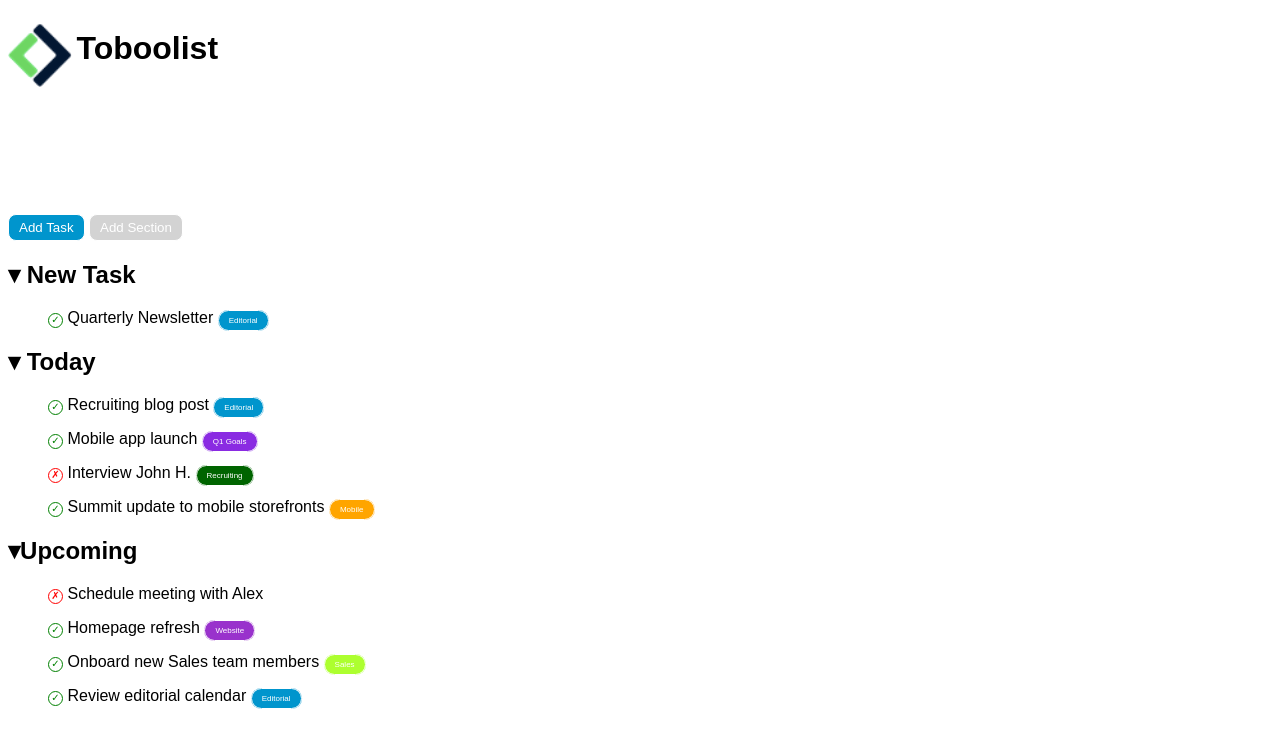
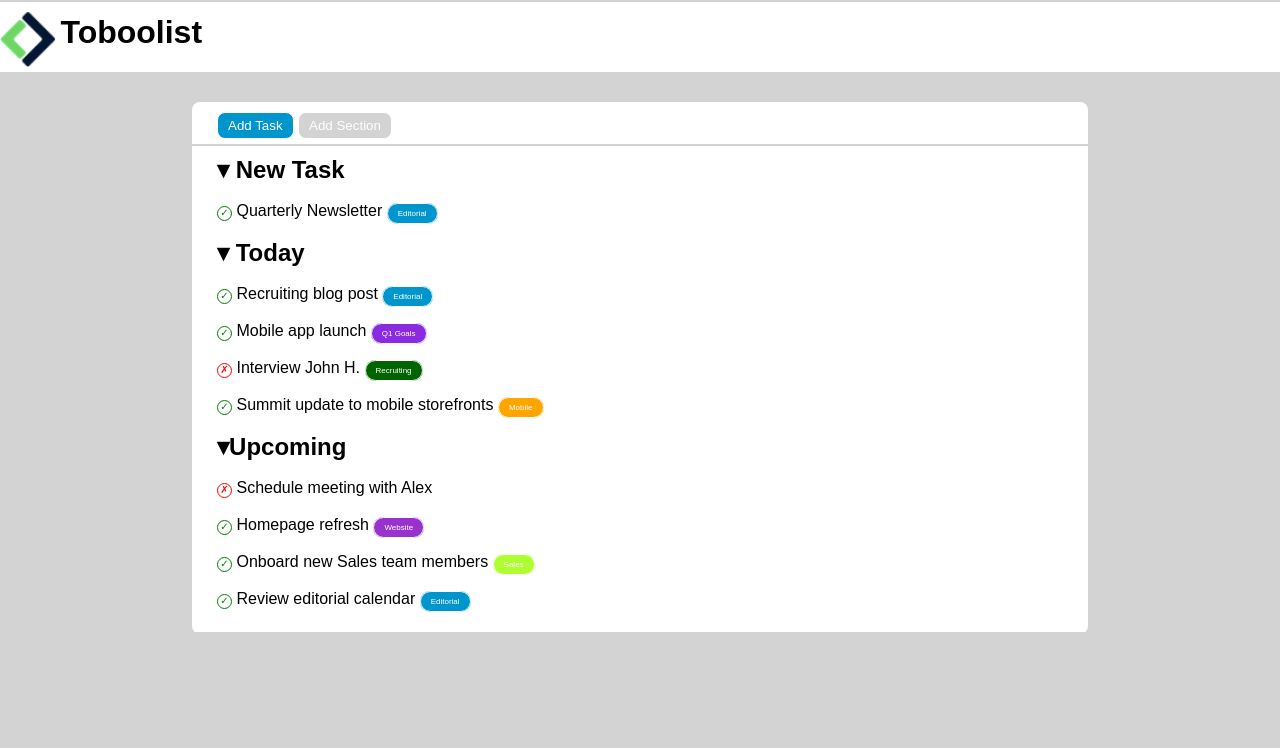
Before and after one commit to Betacucco/html-css-toboolist, a plain HTML site: page index.html in a window 1280 px wide. Drawn offline with Linux system fonts and the light colour scheme.

Commit message:
Fine progetto con commenti

```diff
--- a/index.html
+++ b/index.html
@@ -1,5 +1,7 @@
 <!DOCTYPE html>
 <html lang="en">
+
+<!--Titolo-->
 <head>
     <meta charset="UTF-8">
     <meta http-equiv="X-UA-Compatible" content="IE=edge">
@@ -9,6 +11,7 @@
 </head>
 
 <body>
+    <!--Intestazione-->
     <header>
         <div id="container">
             <img src="img\Logo.png" alt="Boolean-Logo" id="logo">
@@ -16,17 +19,21 @@
         </div>
     </header>
 
-    <main class="contents">
-        <div>
+    <main>
+        <!--Prima parte del corpo-->
+        <div id="center1">
             <button id="button1">Add Task</button>
             <button id="button2">Add Section</button>
         </div>
 
-        <div>
+         <!--Seconda parte del corpo divisa in sezioni-->
+        <div id="center2">
+
+            <!--Sezione Task-->
             <section>
-                <h2>&dtrif; New Task</h2>
+                <h2 class="distance">&dtrif; New Task</h2>
                 <ul type="none">
-                    <li>
+                    <li class="distance">
                         <span class="done">&check;</span>
                         <span>Quarterly Newsletter</span>
                         <span class="editorial">Editorial</span>
@@ -34,8 +41,9 @@
                 </ul>
             </section>
 
+            <!--Sezione Today-->
             <section>
-                <h2>&dtrif; Today</h2>
+                <h2 class="distance">&dtrif; Today</h2>
                 <ul type="none">
                     <li class="distance">
                         <span class="done">&check;</span>
@@ -60,8 +68,9 @@
                 </ul>
             </section>
 
+            <!--Sezione Upcoming-->
             <section>
-                <h2>&dtrif;Upcoming</h2>
+                <h2 class="distance">&dtrif;Upcoming</h2>
                 <ul type="none">
                     <li  class="distance">
                         <span class="wrong">&cross;</span>
--- a/style.css
+++ b/style.css
@@ -1,7 +1,10 @@
 * {
     box-sizing: border-box;
+    margin: 0;
+    padding: 0;
 }
 
+/* Intestazione con logo e titolo all'interno di container*/
 #logo{
     vertical-align: middle;
     height: 80%;
@@ -14,18 +17,15 @@ display: inline;
 
 #container{
     background-color: white;
-    line-height: 80px;
-    height: 80px;
+    line-height: 60px;
+    margin-top: 2px;
+    height: 70px;
+    width: 100%;
+}
+/*Fine intestazione*/
 
-}
 
-.contents{
-    margin-top: 10%;
-    margin-left: auto;
-    margin-right: auto;
-    margin-bottom: 5%;
-}
-
+/*Prima parte del corpo con i button*/
 #button1{
         outline: none;
         text-align: center;
@@ -47,14 +47,10 @@ display: inline;
     background:lightgray;
     border-radius: 8px;
 }
+/*Fine prima parte del corpo*/
 
-body{
-font-family: Arial, Helvetica, sans-serif;
-}
 
-.distance{
-    margin-bottom: 15px;
-}
+/*Seconda parte del corpo con la creazione di box diverse*/
 .done{
     display: inline-block;
     width: 15px;
@@ -148,3 +144,43 @@ font-family: Arial, Helvetica, sans-serif;
 
     font-size: 8px;
 }
+/*Fine creazione box*/
+
+/*Con main centro il corpo intero al centro*/
+main{
+   width: 70%;
+   height: 50%;
+   margin: 15px auto 5px auto;
+   text-align: center;
+   background-color: white;
+
+   border-radius: 8px;
+}
+/*Con i due center imposto come deve andare il testo e le varie modifiche su di esso
+E con distance la distanza tra i vari punti della lista*/
+#center1{
+    text-align: left;
+    border-bottom: 2px lightgrey solid;
+    padding: 10px 25px 5px ;
+    margin-top: 30px;
+}
+
+#center2{
+    text-align: left;
+    border-bottom: 2px lightgrey solid;
+    padding: 10px 25px 5px ;
+}
+
+.distance{
+    margin-bottom: 18px;
+}
+/*fine center*/
+
+
+/*Con body modifico la scritta e il colore in background*/
+body{
+    font-family: Arial, Helvetica, sans-serif;
+    background-color: lightgrey;
+    }
+
+/*Fine body*/
```
